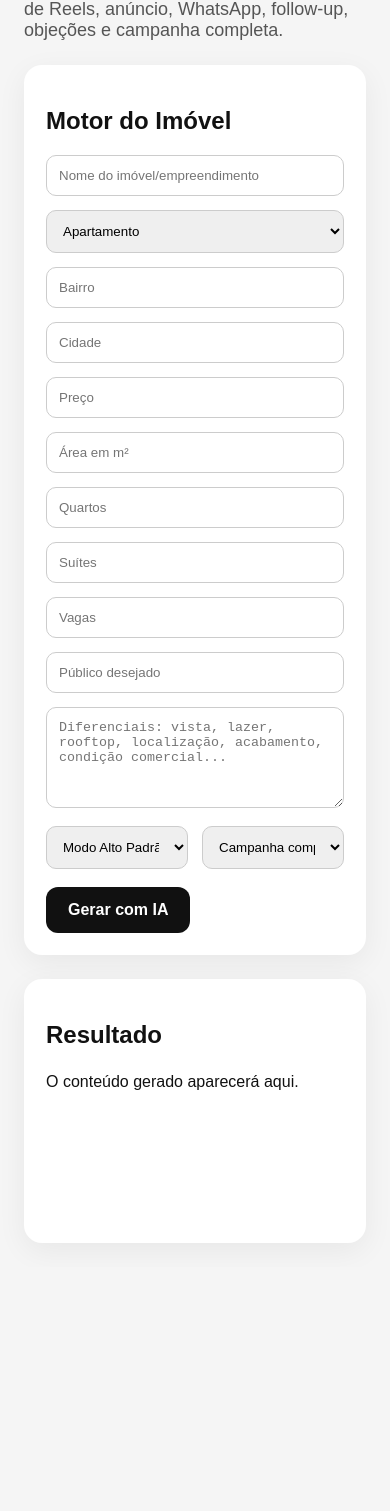
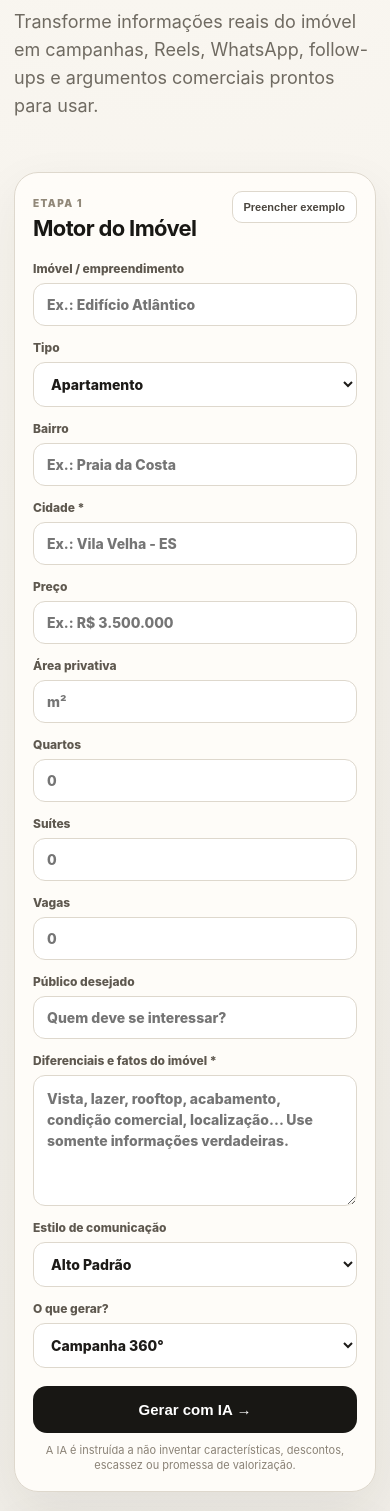
Before and after one commit to Fabioboraze/corretor-ia, a Next.js app: page / in a window 390 px wide. Shown: the part 279-1790 px from the top of the page. Before the commit the page ends 1546 px from the top, so only its background shows below. Built offline with nearby package versions, Linux system fonts and the light colour scheme.

Commit message:
MVP 0.2 — interface pronta para navegador
Redesign responsivo, fluxo de exemplo/cópia e CI automático com build validado.

```diff
--- a/app/layout.js
+++ b/app/layout.js
@@ -1,3 +1,5 @@
+import './globals.css';
+
 export const metadata = {
   title: 'Corretor IA',
   description: 'Assistente de marketing e vendas imobiliárias com IA'
@@ -6,9 +8,7 @@ export const metadata = {
 export default function RootLayout({ children }) {
   return (
     <html lang="pt-BR">
-      <body style={{ margin: 0, fontFamily: 'Arial, sans-serif', background: '#f5f5f5', color: '#111' }}>
-        {children}
-      </body>
+      <body>{children}</body>
     </html>
   );
 }
--- a/app/page.js
+++ b/app/page.js
@@ -1,89 +1,102 @@
 'use client';
 
-import { useState } from 'react';
+import { useMemo, useState } from 'react';
 
 const initial = {
   nome: '', tipo: 'Apartamento', bairro: '', cidade: '', preco: '', area: '', quartos: '', suites: '', vagas: '', diferenciais: '', publico: '', modo: 'alto-padrao'
 };
+
+const demo = {
+  nome: 'Residencial Vista do Mar', tipo: 'Apartamento', bairro: 'Praia da Costa', cidade: 'Vila Velha - ES', preco: 'R$ 3.500.000', area: '196', quartos: '4', suites: '4', vagas: '3', publico: 'Famílias que valorizam localização, conforto e patrimônio', modo: 'alto-padrao',
+  diferenciais: 'Vista para o mar, rooftop, duas unidades por andar, acabamento de alto padrão e localização próxima à orla.'
+};
+
+const saidas = [
+  ['campanha', 'Campanha 360°'], ['reels', 'Roteiro de Reels'], ['whatsapp', 'WhatsApp'], ['followup', 'Follow-up'], ['objecoes', 'Objeções'], ['anuncio', 'Anúncio']
+];
 
 export default function Home() {
   const [form, setForm] = useState(initial);
   const [tipoSaida, setTipoSaida] = useState('campanha');
   const [resultado, setResultado] = useState('');
   const [loading, setLoading] = useState(false);
+  const [erro, setErro] = useState('');
+  const [copiado, setCopiado] = useState(false);
 
+  const pronto = useMemo(() => Boolean(form.tipo && form.cidade && form.diferenciais.trim()), [form]);
   const change = (e) => setForm({ ...form, [e.target.name]: e.target.value });
 
   async function gerar(e) {
     e.preventDefault();
-    setLoading(true);
-    setResultado('');
+    if (!pronto) {
+      setErro('Preencha pelo menos tipo, cidade e diferenciais do imóvel.');
+      return;
+    }
+    setLoading(true); setResultado(''); setErro(''); setCopiado(false);
     try {
-      const r = await fetch('/api/gerar', {
-        method: 'POST',
-        headers: { 'Content-Type': 'application/json' },
-        body: JSON.stringify({ imovel: form, tipoSaida })
-      });
+      const r = await fetch('/api/gerar', { method: 'POST', headers: { 'Content-Type': 'application/json' }, body: JSON.stringify({ imovel: form, tipoSaida }) });
       const data = await r.json();
-      setResultado(data.resultado || data.error || 'Não foi possível gerar.');
-    } catch {
-      setResultado('Erro ao gerar conteúdo. Verifique a configuração da API.');
-    } finally {
-      setLoading(false);
-    }
+      if (!r.ok) throw new Error(data.error || 'Falha na geração.');
+      setResultado(data.resultado || 'Conteúdo não retornado.');
+    } catch (e) {
+      setErro(e.message || 'Erro ao gerar conteúdo.');
+    } finally { setLoading(false); }
   }
 
-  const fieldStyle = { padding: 12, borderRadius: 10, border: '1px solid #ccc', width: '100%', boxSizing: 'border-box' };
+  async function copiar() {
+    if (!resultado) return;
+    await navigator.clipboard.writeText(resultado);
+    setCopiado(true);
+    setTimeout(() => setCopiado(false), 1800);
+  }
 
   return (
-    <main style={{ maxWidth: 1100, margin: '0 auto', padding: 24 }}>
-      <header style={{ marginBottom: 24 }}>
-        <div style={{ fontSize: 13, fontWeight: 700, letterSpacing: 1.4 }}>CORRETOR IA — MVP 0.1</div>
-        <h1 style={{ fontSize: 42, margin: '8px 0' }}>Transforme um imóvel em uma campanha de vendas.</h1>
-        <p style={{ fontSize: 18, color: '#555', maxWidth: 760 }}>Cadastre os dados uma vez e gere roteiro de Reels, anúncio, WhatsApp, follow-up, objeções e campanha completa.</p>
+    <main className="shell">
+      <header className="hero">
+        <div className="brand"><span className="brandMark">C</span><div><strong>CORRETOR IA</strong><small>Marketing & Vendas Imobiliárias</small></div></div>
+        <div className="badge">MVP 0.2</div>
+        <h1>Um imóvel. Uma entrada.<br/><span>Todo o conteúdo de vendas.</span></h1>
+        <p>Transforme informações reais do imóvel em campanhas, Reels, WhatsApp, follow-ups e argumentos comerciais prontos para usar.</p>
       </header>
 
-      <form onSubmit={gerar} style={{ background: 'white', borderRadius: 18, padding: 22, boxShadow: '0 8px 30px rgba(0,0,0,.06)' }}>
-        <h2>Motor do Imóvel</h2>
-        <div style={{ display: 'grid', gridTemplateColumns: 'repeat(auto-fit,minmax(220px,1fr))', gap: 14 }}>
-          <input name="nome" value={form.nome} onChange={change} placeholder="Nome do imóvel/empreendimento" style={fieldStyle} />
-          <select name="tipo" value={form.tipo} onChange={change} style={fieldStyle}><option>Apartamento</option><option>Casa</option><option>Cobertura</option><option>Terreno</option><option>Comercial</option></select>
-          <input name="bairro" value={form.bairro} onChange={change} placeholder="Bairro" style={fieldStyle} />
-          <input name="cidade" value={form.cidade} onChange={change} placeholder="Cidade" style={fieldStyle} />
-          <input name="preco" value={form.preco} onChange={change} placeholder="Preço" style={fieldStyle} />
-          <input name="area" value={form.area} onChange={change} placeholder="Área em m²" style={fieldStyle} />
-          <input name="quartos" value={form.quartos} onChange={change} placeholder="Quartos" style={fieldStyle} />
-          <input name="suites" value={form.suites} onChange={change} placeholder="Suítes" style={fieldStyle} />
-          <input name="vagas" value={form.vagas} onChange={change} placeholder="Vagas" style={fieldStyle} />
-          <input name="publico" value={form.publico} onChange={change} placeholder="Público desejado" style={fieldStyle} />
-        </div>
-        <textarea name="diferenciais" value={form.diferenciais} onChange={change} placeholder="Diferenciais: vista, lazer, rooftop, localização, acabamento, condição comercial..." rows={5} style={{ ...fieldStyle, marginTop: 14 }} />
+      <section className="workspace">
+        <form onSubmit={gerar} className="panel formPanel">
+          <div className="sectionTitle"><div><small>ETAPA 1</small><h2>Motor do Imóvel</h2></div><button type="button" className="ghost" onClick={() => setForm(demo)}>Preencher exemplo</button></div>
 
-        <div style={{ display: 'grid', gridTemplateColumns: '1fr 1fr', gap: 14, marginTop: 14 }}>
-          <select name="modo" value={form.modo} onChange={change} style={fieldStyle}>
-            <option value="alto-padrao">Modo Alto Padrão</option>
-            <option value="direto">Modo Direto</option>
-            <option value="investidor">Modo Investidor</option>
-          </select>
-          <select value={tipoSaida} onChange={(e)=>setTipoSaida(e.target.value)} style={fieldStyle}>
-            <option value="campanha">Campanha completa</option>
-            <option value="reels">Roteiro de Reels</option>
-            <option value="whatsapp">WhatsApp</option>
-            <option value="followup">Follow-up</option>
-            <option value="objecoes">Objeções</option>
-            <option value="anuncio">Anúncio</option>
-          </select>
-        </div>
+          <div className="grid">
+            <label>Imóvel / empreendimento<input name="nome" value={form.nome} onChange={change} placeholder="Ex.: Edifício Atlântico" /></label>
+            <label>Tipo<select name="tipo" value={form.tipo} onChange={change}><option>Apartamento</option><option>Casa</option><option>Cobertura</option><option>Terreno</option><option>Comercial</option></select></label>
+            <label>Bairro<input name="bairro" value={form.bairro} onChange={change} placeholder="Ex.: Praia da Costa" /></label>
+            <label>Cidade *<input name="cidade" value={form.cidade} onChange={change} placeholder="Ex.: Vila Velha - ES" /></label>
+            <label>Preço<input name="preco" value={form.preco} onChange={change} placeholder="Ex.: R$ 3.500.000" /></label>
+            <label>Área privativa<input name="area" value={form.area} onChange={change} placeholder="m²" inputMode="decimal" /></label>
+            <label>Quartos<input name="quartos" value={form.quartos} onChange={change} placeholder="0" inputMode="numeric" /></label>
+            <label>Suítes<input name="suites" value={form.suites} onChange={change} placeholder="0" inputMode="numeric" /></label>
+            <label>Vagas<input name="vagas" value={form.vagas} onChange={change} placeholder="0" inputMode="numeric" /></label>
+            <label>Público desejado<input name="publico" value={form.publico} onChange={change} placeholder="Quem deve se interessar?" /></label>
+          </div>
 
-        <button disabled={loading} style={{ marginTop: 18, padding: '14px 22px', borderRadius: 12, border: 0, background: '#111', color: 'white', fontSize: 16, fontWeight: 700, cursor: 'pointer' }}>
-          {loading ? 'Gerando...' : 'Gerar com IA'}
-        </button>
-      </form>
+          <label className="wide">Diferenciais e fatos do imóvel *<textarea name="diferenciais" value={form.diferenciais} onChange={change} placeholder="Vista, lazer, rooftop, acabamento, condição comercial, localização... Use somente informações verdadeiras." rows={5} /></label>
 
-      <section style={{ marginTop: 24, background: 'white', borderRadius: 18, padding: 22, minHeight: 220, boxShadow: '0 8px 30px rgba(0,0,0,.06)' }}>
-        <h2>Resultado</h2>
-        <pre style={{ whiteSpace: 'pre-wrap', fontFamily: 'inherit', lineHeight: 1.6 }}>{resultado || 'O conteúdo gerado aparecerá aqui.'}</pre>
+          <div className="controls">
+            <label>Estilo de comunicação<select name="modo" value={form.modo} onChange={change}><option value="alto-padrao">Alto Padrão</option><option value="direto">Direto</option><option value="investidor">Investidor</option></select></label>
+            <label>O que gerar?<select value={tipoSaida} onChange={(e) => setTipoSaida(e.target.value)}>{saidas.map(([v,l]) => <option key={v} value={v}>{l}</option>)}</select></label>
+          </div>
+
+          {erro && <div className="error">{erro}</div>}
+          <button className="primary" disabled={loading}>{loading ? <><span className="spinner"/>Criando estratégia...</> : 'Gerar com IA →'}</button>
+          <p className="guardrail">A IA é instruída a não inventar características, descontos, escassez ou promessa de valorização.</p>
+        </form>
+
+        <aside className="panel resultPanel">
+          <div className="sectionTitle"><div><small>ETAPA 2</small><h2>Conteúdo gerado</h2></div>{resultado && <button type="button" className="ghost" onClick={copiar}>{copiado ? 'Copiado ✓' : 'Copiar'}</button>}</div>
+          {!resultado && !loading && <div className="empty"><div className="spark">✦</div><h3>Pronto para criar</h3><p>Preencha os dados do imóvel e escolha o formato. O resultado aparecerá aqui pronto para adaptar e publicar.</p></div>}
+          {loading && <div className="empty"><div className="pulse">✦</div><h3>Analisando o imóvel</h3><p>Organizando diferenciais, posicionamento, linguagem e argumentos comerciais.</p></div>}
+          {resultado && <pre>{resultado}</pre>}
+        </aside>
       </section>
+
+      <footer>Feito para transformar dados reais em comunicação imobiliária melhor.</footer>
     </main>
   );
 }
```
Also changed, not shown: app/globals.css (added).
